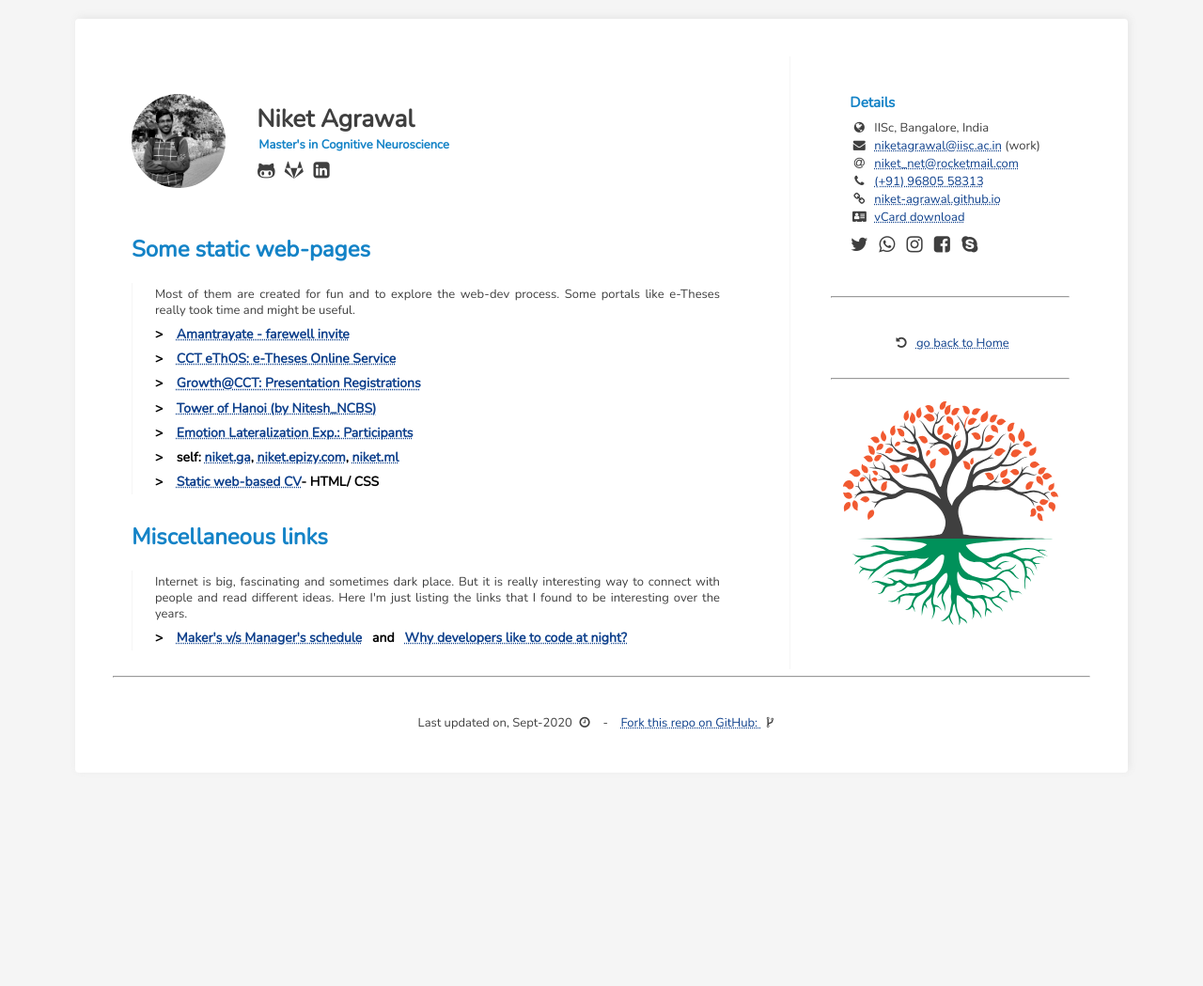
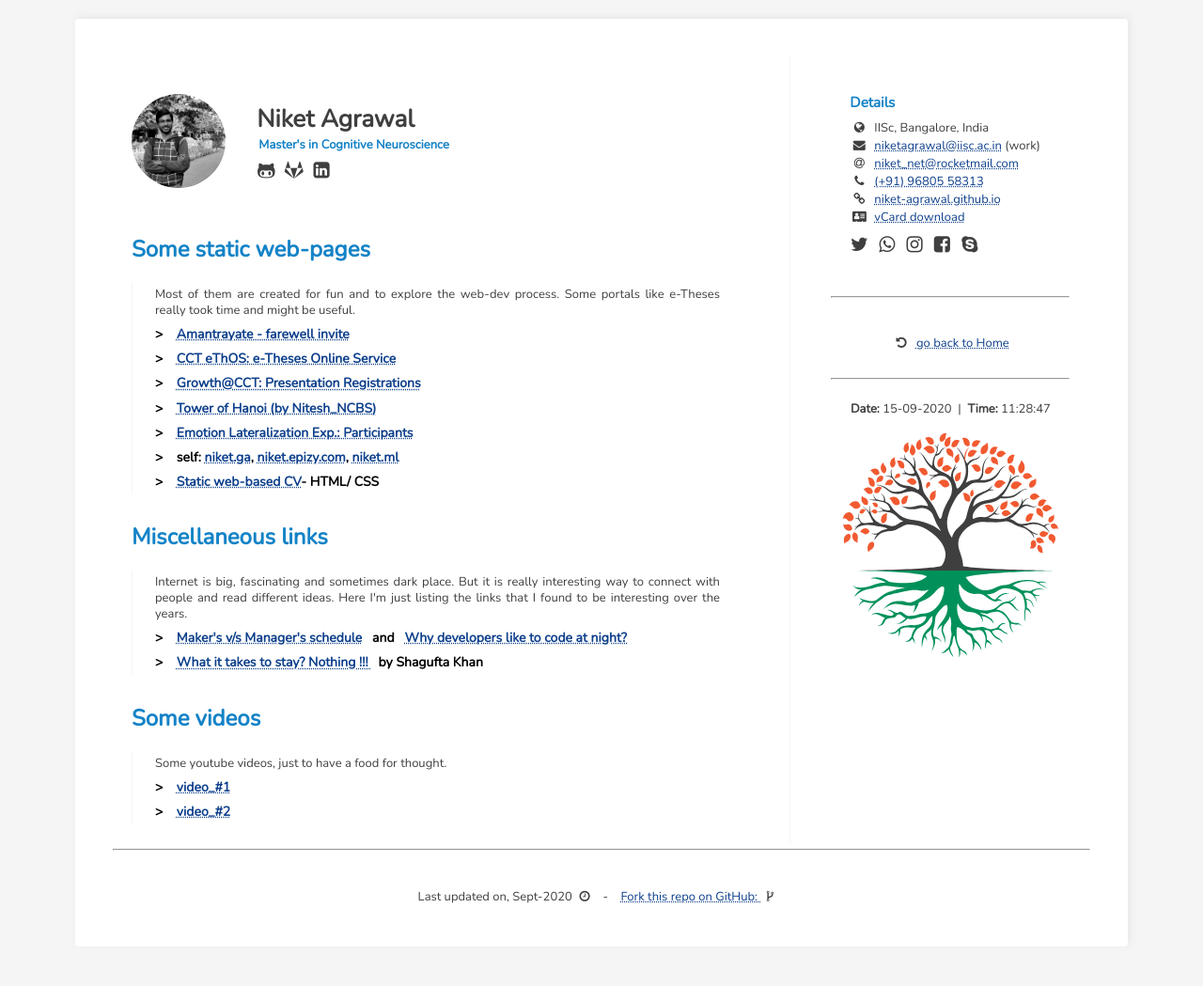
Before and after one commit to niket-agrawal/niket-agrawal.github.io, a Jekyll site: the page resume/misc_links.html, which Jekyll copies as it is, in a window 1280 px wide. Shown: the whole page at 94% size. Built offline with Jekyll 4.4.1, drawn with Linux system fonts in a browser that asks for light colours; before the commit the page ends 900 px from its top, so only the background shows below that.

Commit message:
Add files via upload

```diff
--- a/resume/index.html
+++ b/resume/index.html
@@ -225,7 +225,7 @@
 
 
 				<div class="cv_down">
-					<hr></br><a href="#"><i class="fa fa-file-pdf-o fa-lg"></i>Download CV</a></br></br><hr></br>
+					<hr></br><a download href="Niket_CV.pdf"><i class="fa fa-file-pdf-o fa-lg"></i>Download CV</a></br></br><hr></br>
 					<a href="misc_links.html"><i class="fa fa-link" aria-hidden="true"></i>Miscellaneous links</a></br><hr></br>
 				</div>
 
--- a/resume/misc_links.html
+++ b/resume/misc_links.html
@@ -7,8 +7,30 @@
 		<link rel="stylesheet" href="https://maxcdn.bootstrapcdn.com/font-awesome/4.7.0/css/font-awesome.min.css">
 		<!--<link href='https://fonts.googleapis.com/css?family=Roboto' rel='stylesheet'>-->
 		<link href='https://fonts.googleapis.com/css?family=Nunito' rel='stylesheet'>
+		<script>
+		function startTime() {
+		  var today = new Date();
+		  var h = today.getHours();
+		  var m = today.getMinutes();
+		  var s = today.getSeconds();
+		  var dte = today.getDate();
+		  var mth = today.getMonth()+1;
+		  var yer = today.getFullYear();
+		  //var ms = today.getMilliseconds();
+		  m = checkTime(m);
+		  s = checkTime(s);
+		  dte = checkTime(dte);
+		  mth = checkTime(mth);
+		  document.getElementById('txt').innerHTML = '<b>'+"Date: "+'</b>'+dte+"-"+mth+"-"+yer+" &nbsp;|&nbsp; "+'<b>'+"Time: "+'</b>'+h+":"+m+":"+s;//+":"+ms
+		  var t = setTimeout(startTime, 500);
+		}
+		function checkTime(i) {
+		  if (i < 10) {i = "0" + i};  // add zero in front of numbers < 10
+		  return i;
+		}
+		</script>
 	</head>
-	<body>
+	<body onload="startTime()">
 		<div id="container">
 			<div id="leftContainer">
 				<div class="resumeBlocks" id="profile">
@@ -50,8 +72,27 @@
 					<div id="profileSummary">
 						<p>Internet is big, fascinating and sometimes dark place. But it is really interesting way to connect with people and read different ideas. Here I'm just listing the links that I found to be interesting over the years.</p>
 						<p class="confName"> > &nbsp;&nbsp; <a href="http://www.paulgraham.com/makersschedule.html" target="_blank">Maker's v/s Manager's schedule</a> &nbsp;&nbsp;and&nbsp;&nbsp; <a href="https://opensource.com/article/20/2/why-developers-code-night" target="_blank">Why developers like to code at night?</a></p>
-						<!--<p class="confName"> > &nbsp;&nbsp; <a href="#" target="_blank">Link-1</a></p>
-						<p class="confName"> > &nbsp;&nbsp; <a href="#" target="_blank">Link-2</a></p>
+						<p class="confName"> > &nbsp;&nbsp; <a href="https://constantvisions.wordpress.com/2018/07/03/what-it-takes-to-stay-nothing/" target="_blank">What it takes to stay? Nothing !!! </a>&nbsp;&nbsp;by Shagufta Khan</p>
+						<!--<p class="confName"> > &nbsp;&nbsp; <a href="#" target="_blank">Link-2</a></p>
+						<p class="confName"> > &nbsp;&nbsp; <a href="#" target="_blank">Link-3</a></p>
+						<p class="confName"> > &nbsp;&nbsp; <a href="#" target="_blank">Link-4</a></p>
+						<p class="confName"> > &nbsp;&nbsp; <a href="#" target="_blank">Link-5</a></p>
+						<p class="confName"> > &nbsp;&nbsp; <a href="#" target="_blank">Link-6</a></p>
+						<p class="confName"> > &nbsp;&nbsp; <a href="#" target="_blank">Link-7</a></p>
+						<p class="confName"> > &nbsp;&nbsp; <a href="#" target="_blank">Link-8</a></p>
+						<p class="confName"> > &nbsp;&nbsp; <a href="#" target="_blank">Link-9</a></p>
+						<p class="confName"> > &nbsp;&nbsp; <a href="#" target="_blank">Link-10</a></p>-->
+
+					</div>
+				</div>
+
+				<div class="resumeBlocks" >
+					<h3>Some videos</h3>
+					<div id="profileSummary">
+						<p>Some youtube videos, just to have a food for thought.</p>
+						<p class="confName"> > &nbsp;&nbsp; <a href="#" target="_blank">video_#1</a></p>
+						<p class="confName"> > &nbsp;&nbsp; <a href="#" target="_blank">video_#2</a></p>
+						<!--<p class="confName"> > &nbsp;&nbsp; <a href="#" target="_blank">Link-2</a></p>
 						<p class="confName"> > &nbsp;&nbsp; <a href="#" target="_blank">Link-3</a></p>
 						<p class="confName"> > &nbsp;&nbsp; <a href="#" target="_blank">Link-4</a></p>
 						<p class="confName"> > &nbsp;&nbsp; <a href="#" target="_blank">Link-5</a></p>
@@ -84,14 +125,12 @@
 						</span>
 					</div>
 				</div>
-			</br><hr></br>
+				</br><hr></br>
 				<div class="cv_down">
 					</br><i class="fa fa-undo" aria-hidden="true"></i><a href="index.html">go back to Home</a></br></br><hr></br>
 				</div>
-				<div class="cv_down">
-					<img src="tree_top.svg" width=90%>
-					<img src="tree_roots.svg" width=90%>
-				</div>
+				<div id="txt" class="cv_down"></div></br>
+				<div class="cv_down"><img src="tree_top.svg" width=90%><img src="tree_roots.svg" width=90%></div>
 
 			</div>
 
```
